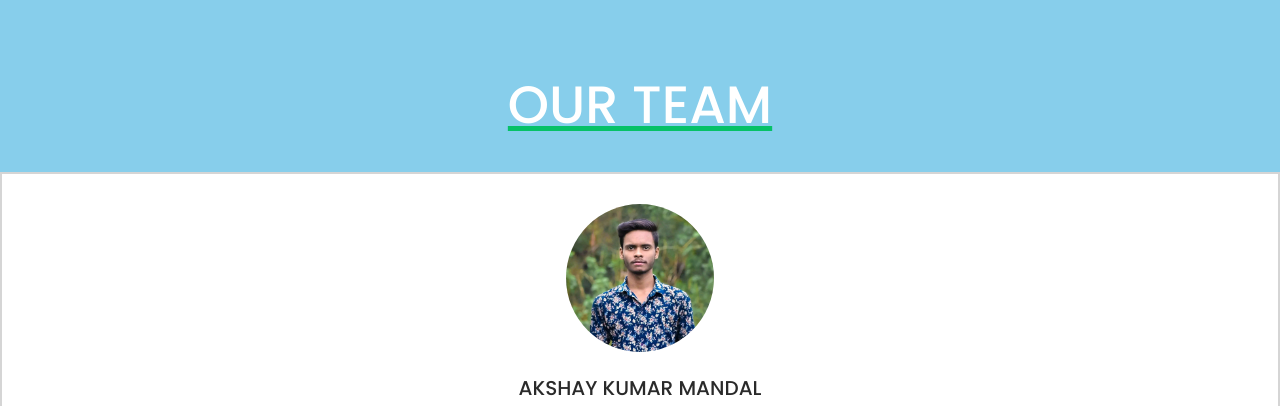
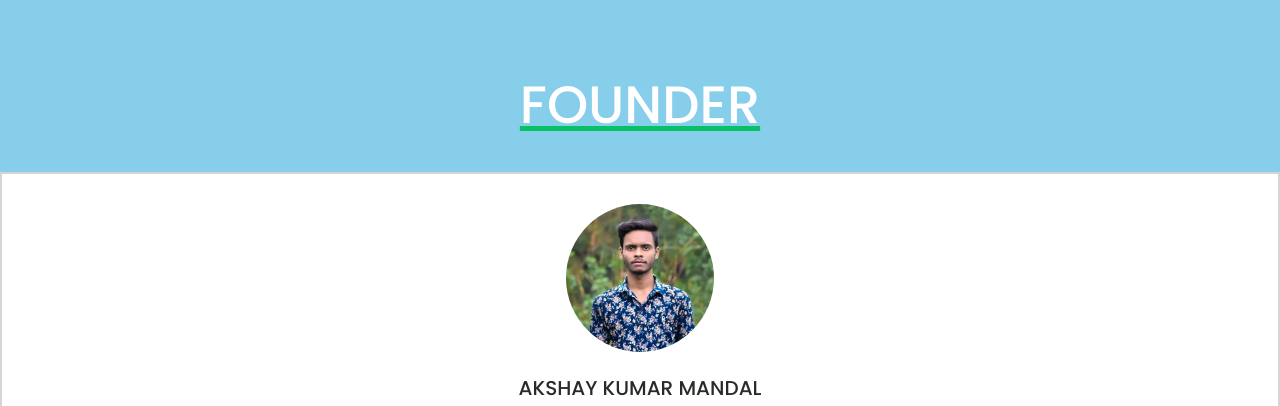
Before and after one commit to akshaycodexx/Food-Donation-web, a plain HTML site: page index.html in a window 1280 px wide. Shown: the part 1349-1755 px from the top of the page. Drawn offline with Linux system fonts and the light colour scheme.

Commit message:
Update index.html

```diff
--- a/index.html
+++ b/index.html
@@ -74,24 +74,10 @@
 <section class="our-webcoderskull padding-lg sabkoei" id="About">
   <div class="container">
     <div class="row heading heading-icon">
-        <h2>Our Team</h2>
+        <h2>FOUNDER</h2>
     </div>
     <ul class="row">
-        <!--
-      <li class="col-12 col-md-6 col-lg-3">
-          <div class="cnt-block equal-hight" style="height: 349px;">
-            <figure><img src="image/photo_6059775379926791732_y.jpg" class="img-responsive" alt=""></figure>
-            <h3><a href="#">Ayushi Padharia
-</a></h3>
-            <p>Freelance Web Developer</p>
-            <ul class="follow-us clearfix">
-              <li><a href="#"><i class="fa fa-facebook" aria-hidden="true"></i></a></li>
-              <li><a href="#"><i class="fa fa-twitter" aria-hidden="true"></i></a></li>
-              <li><a href="#"><i class="fa fa-linkedin" aria-hidden="true"></i></a></li>
-            </ul>
-          </div>
-      </li>
-         -->
+
       <li class="col-12 col-md-6 col-lg-3">
           <div class="cnt-block equal-hight" style="height: 349px;">
             <figure><img src="image/photo_6059775379926791735_y.jpg" class="img-responsive" alt=""></figure>
@@ -105,55 +91,11 @@
             </ul>
           </div>
       </li>
-        <!--
-      <li class="col-12 col-md-6 col-lg-3">
-          <div class="cnt-block equal-hight" style="height: 349px;">
-            <figure><img src="image/russ.jpg" class="img-responsive" alt=""></figure>
-            <h3><a href="#">Anubhaw Kumar Gupta
- </a></h3>
-            <p>Freelance Web Developer</p>
-            <ul class="follow-us clearfix">
-              <li><a href="#"><i class="fa fa-facebook" aria-hidden="true"></i></a></li>
-              <li><a href="#"><i class="fa fa-twitter" aria-hidden="true"></i></a></li>
-              <li><a href="#"><i class="fa fa-linkedin" aria-hidden="true"></i></a></li>
-            </ul>
-          </div>
-       </li>
-      <li class="col-12 col-md-6 col-lg-3">
-          <div class="cnt-block equal-hight" style="height: 349px;">
-            <figure><img src="image/photo_6059775379926791748_y.jpg" class="img-responsive" alt=""></figure>
-            <h3><a href="#">Md.Sahebuddin Ansari
- </a></h3>
 
 
 
-            <p>Freelance Web Developer</p>
-            <ul class="follow-us clearfix">
-              <li><a href="#"><i class="fa fa-facebook" aria-hidden="true"></i></a></li>
-              <li><a href="#"><i class="fa fa-twitter" aria-hidden="true"></i></a></li>
-              <li><a href="#"><i class="fa fa-linkedin" aria-hidden="true"></i></a></li>
-            </ul>
-          </div>
-      </li>
 
 
-      <li class="col-12 col-md-6 col-lg-3">
-          <div class="cnt-block equal-hight" style="height: 349px;">
-            <figure><img src="image/dogla2.jpg" class="img-responsive" alt=""></figure>
-            <h3><a href="#">Deepesh Kumar
- </a></h3>
-
-
-
-            <p>Freelance Web Developer</p>
-            <ul class="follow-us clearfix">
-              <li><a href="#"><i class="fa fa-facebook" aria-hidden="true"></i></a></li>
-              <li><a href="#"><i class="fa fa-twitter" aria-hidden="true"></i></a></li>
-              <li><a href="#"><i class="fa fa-linkedin" aria-hidden="true"></i></a></li>
-            </ul>
-          </div>
-      </li>
-         -->
 
 
     </ul>
```
